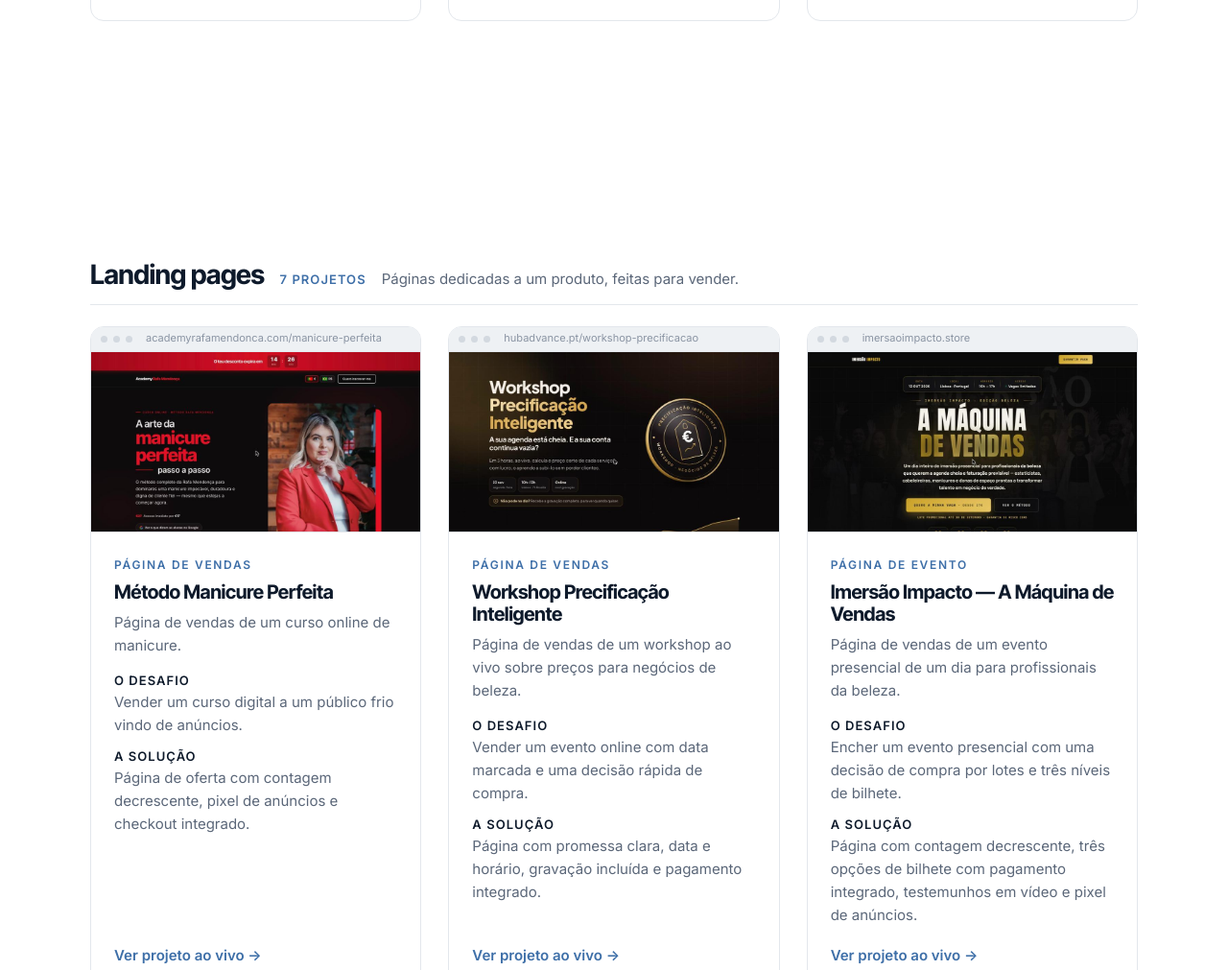
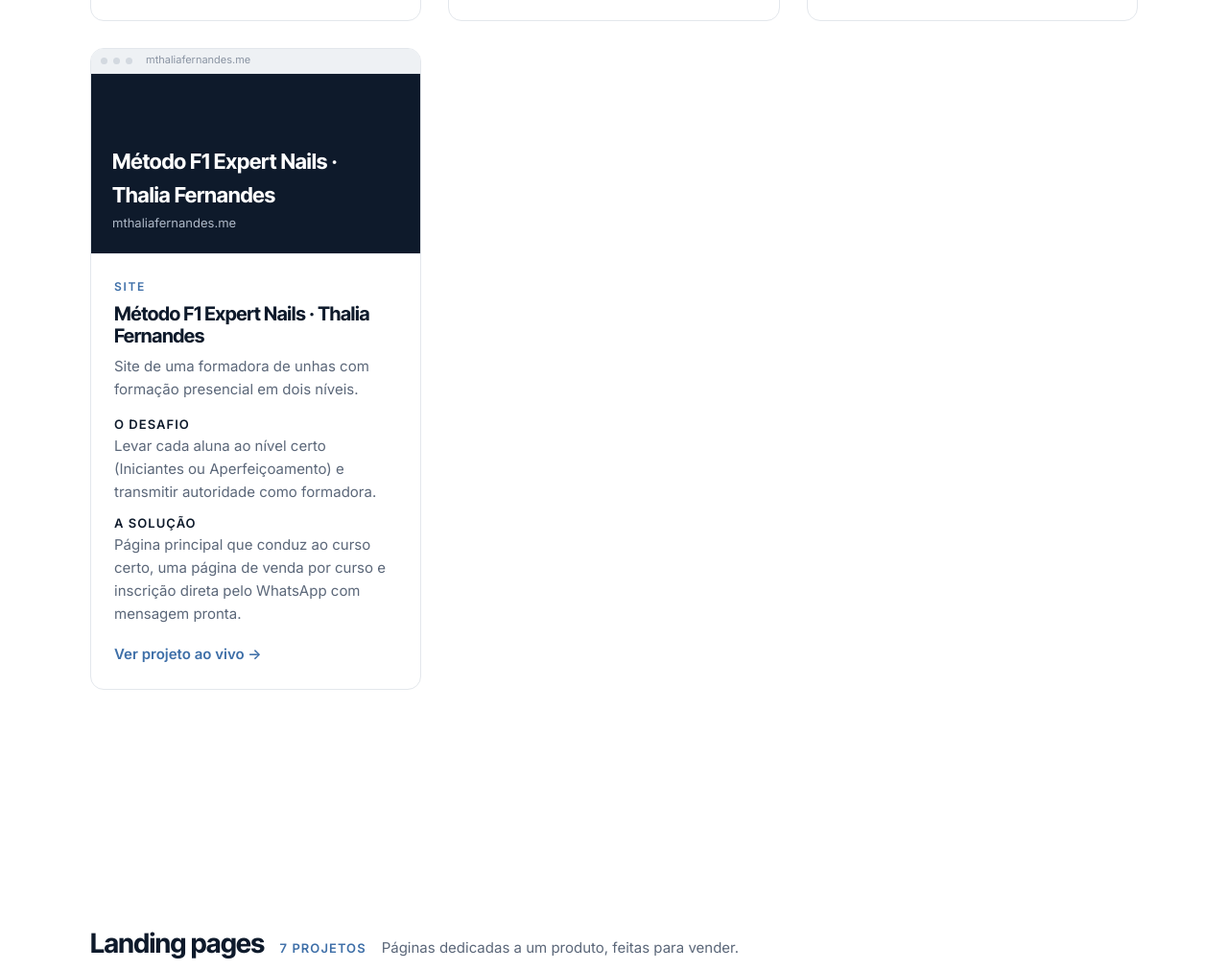
Before and after one commit to jonasdasilva281-stack/https-jonasdasilva281-stack.github.io-, a plain HTML site: page solutions/portfolio/index.html in a window 1280 px wide. Shown: the part 1296-2307 px from the top of the page at 96% size. Drawn offline with Linux system fonts and the light colour scheme.

Commit message:
Portefólio: acrescenta o site da Thalia Fernandes

```diff
--- a/solutions/portfolio/index.html
+++ b/solutions/portfolio/index.html
@@ -625,6 +625,11 @@ var CASES = [
    desc:'Página dos cursos presenciais e online de uma academia de unhas.',
    chal:'Explicar vários cursos a quem já é profissional e a quem ainda está a decidir entrar na área.',
    sol:'Página com prova social, datas das turmas sempre atualizadas e inscrição direta pelo WhatsApp.'},
+  {id:'thalia', cat:'site', type:'Site', featured:true,
+   title:'Método F1 Expert Nails · Thalia Fernandes', url:'https://mthaliafernandes.me', show:'mthaliafernandes.me',
+   desc:'Site de uma formadora de unhas com formação presencial em dois níveis.',
+   chal:'Levar cada aluna ao nível certo (Iniciantes ou Aperfeiçoamento) e transmitir autoridade como formadora.',
+   sol:'Página principal que conduz ao curso certo, uma página de venda por curso e inscrição direta pelo WhatsApp com mensagem pronta.'},
   {id:'manicure', cat:'landing', type:'Página de vendas', featured:false,
    title:'Método Manicure Perfeita', url:'https://academyrafamendonca.com/manicure-perfeita/', show:'academyrafamendonca.com/manicure-perfeita',
    desc:'Página de vendas de um curso online de manicure.',
@@ -707,7 +712,7 @@ var CASES = [
    sol:'Aplicação com login, base de dados, histórico por cliente, lembretes por WhatsApp e ligação ao Google Calendar.'}
 ];
 
-var IMGS={urbanpaws:1,livro:1,mentoria:1,comunidade:1,ideias:1,imersao:1,workshop:1,calculadora:1,'sistema-atelier':1,'sistema-academy':1,crm:1,nortefin:1,debora:1,atelier:1,academy:1,manicure:1,navi:1,raiox:1,agenda:1};
+var IMGS={urbanpaws:1,livro:1,mentoria:1,comunidade:1,ideias:1,imersao:1,workshop:1,calculadora:1,'sistema-atelier':1,'sistema-academy':1,crm:1,nortefin:1,debora:1,atelier:1,academy:1,thalia:1,manicure:1,navi:1,raiox:1,agenda:1};
 var IMGBASE='../capturas/';
 function esc(s){return String(s).replace(/[&<>"]/g,function(c){return{'&':'&amp;','<':'&lt;','>':'&gt;','"':'&quot;'}[c]})}
 
```
